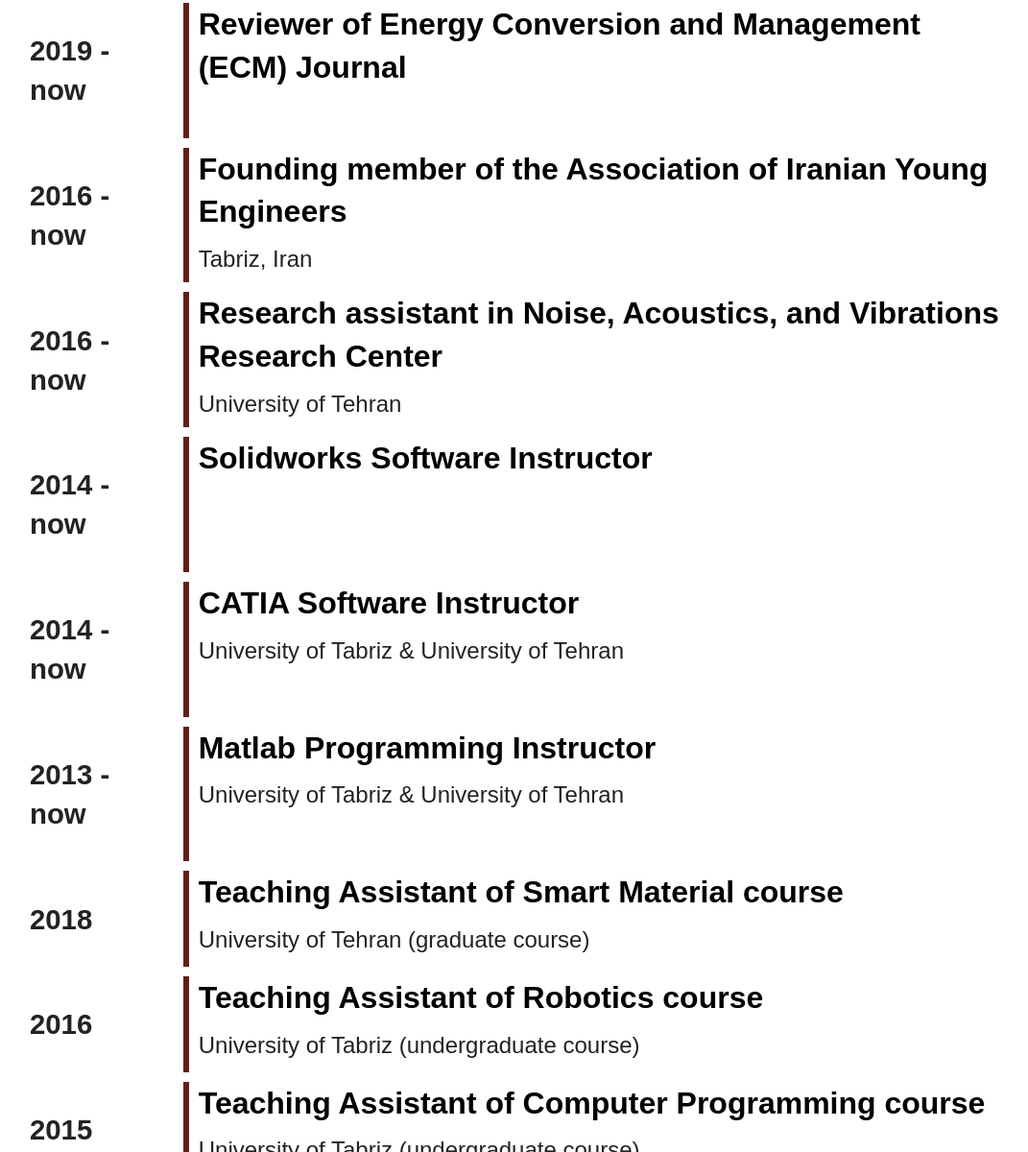
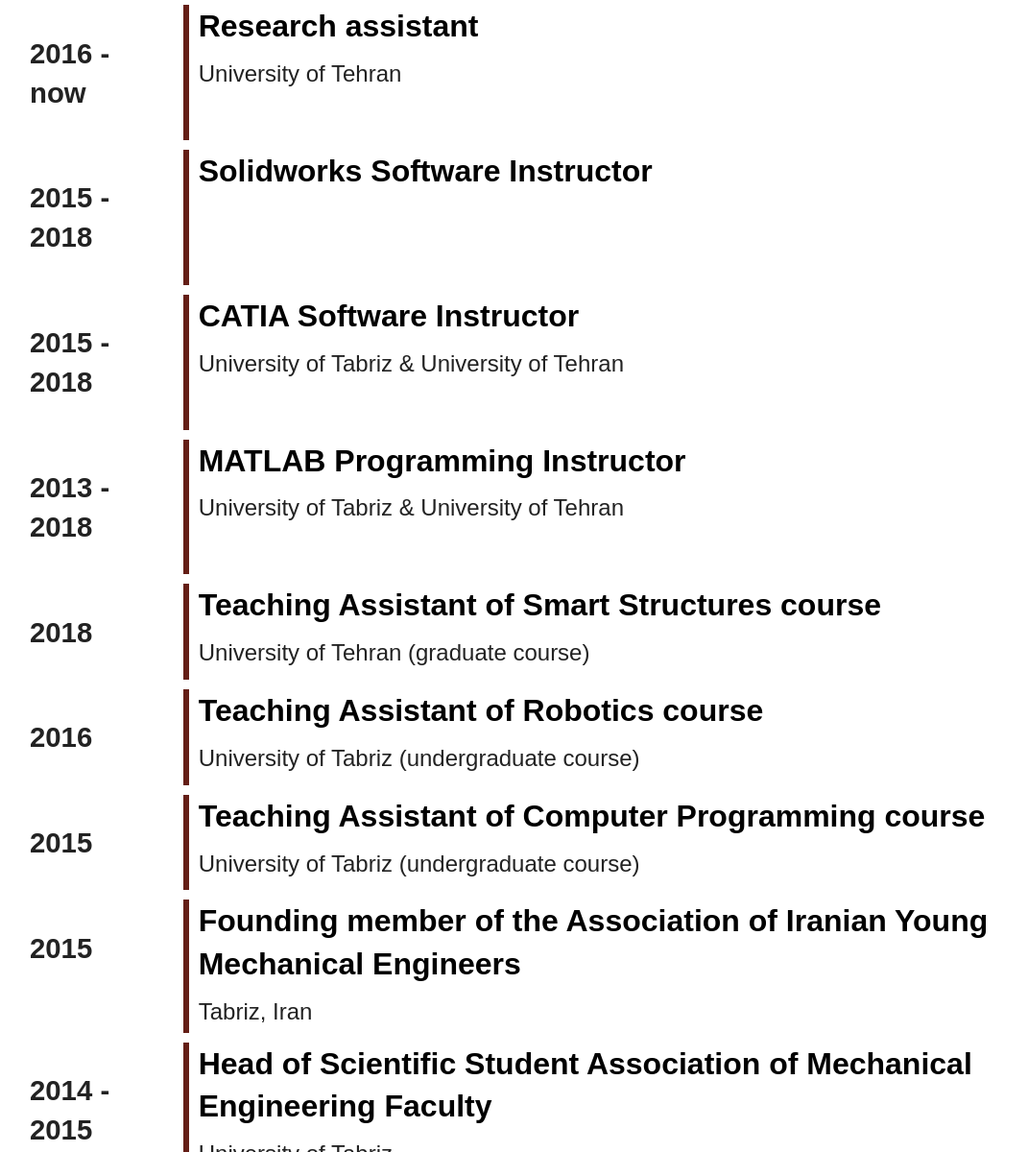
Before and after one commit to farshadnh/farshadnh.github.io, a plain HTML site: page index.html in a window 1280 px wide. Shown: the part 3167-4367 px from the top of the page at 96% size, without its empty margins (97-1168 px from the left). Drawn offline with nearby package versions, Linux system fonts and the light colour scheme.

Commit message:
Update index.html

```diff
--- a/index.html
+++ b/index.html
@@ -254,6 +254,7 @@
 				</div>
 			</div>
 			-->
+			<!--
 		<div class="div1">
 			<p class="p_date">2019</p>
 			<div class="vertical_line"></div>
@@ -263,11 +264,20 @@
 			</div>
 		</div>
 		  <div class="empty_div"></div>
+		-->
 		  <div class="div1">
             <p class="p_date">2018</p>
             <div class="vertical_line"></div>
             <div class="p_info">
-              <p class="edu_p1 work_p1">Hysteresis modeling for a Shape Memory alloy Actuator using Adaptive Neuro-Fuzzy Inference System</p>
+              <p class="edu_p1 work_p1">Identification, Design, and Implementation of Adaptive-NeuroFuzzy Inference System (ANFIS) on an SMA-Actuated Morphing-Wing Mechanism</p>
+              <p class="edu_p2 work_p2">Conference Paper</p>
+            </div>
+          </div>
+          <div class="div1">
+			<p class="p_date">2017</p>
+			<div class="vertical_line"></div>
+			<div class="p_info">
+				<p class="edu_p1 work_p1">Control of an SMA-actuated rotary actuator by fractional order PID controller</p>
 				<p class="edu_p2 work_p2">Conference Paper</p>
 			</div>
 		  </div>
@@ -276,7 +286,7 @@
             <p class="p_date">2017</p>
             <div class="vertical_line"></div>
             <div class="p_info">
-              <p class="edu_p1 work_p1">Fractional-Order PID Control of a Solar Furnace</p>
+              <p class="edu_p1 work_p1">FOPID Control of a Solar Furnace</p>
               <p class="edu_p2 work_p2">Conference Paper</p>
             </div>
           </div>
@@ -285,19 +295,11 @@
             <p class="p_date">2017</p>
             <div class="vertical_line"></div>
             <div class="p_info">
-              <p class="edu_p1 work_p1">Modeling and analysis of vibration of a beam subjected to a moving force using SEM method</p>
+              <p class="edu_p1 work_p1">Modeling and analysis of vibration analyzing of a beam subjected to a moving force using SEM method</p>
               <p class="edu_p2 work_p2">Conference Paper</p>
             </div>
           </div>
           <div class="empty_div"></div>
-          <div class="div1">
-          <p class="p_date">2017</p>
-          <div class="vertical_line"></div>
-          <div class="p_info">
-            <p class="edu_p1 work_p1">Control of an SMA-actuated rotary actuator by fractional order PID controller</p>
-            <p class="edu_p2 work_p2">Conference Paper</p>
-          </div>
-        </div>
           <div class="empty_div"></div>
         </div>
       </div>
@@ -315,68 +317,52 @@
               <p class="edu_p1 work_p1">Reviewer of Energy Conversion and Management (ECM) Journal</p>
             </div>
           </div>
-          <div class="empty_div"></div>
-
+          <div class="empty_div"></div>   <!-- ---------------------------------------------------------- -->
           <div class="div1">
             <p class="p_date">2016 - now</p>
             <div class="vertical_line"></div>
             <div class="p_info">
-              <p class="edu_p1 work_p1">Founding member of the Association of Iranian Young Engineers</p>
-              <p class="edu_p2 work_p2">Tabriz, Iran</p>
-            </div>
-          </div>
-          <div class="empty_div"></div>
-
-          <div class="div1">
-            <p class="p_date">2016 - now</p>
-            <div class="vertical_line"></div>
-            <div class="p_info">
-              <p class="edu_p1 work_p1">Research assistant in Noise, Acoustics, and Vibrations Research Center</p>
+              <p class="edu_p1 work_p1">Research assistant</p>
               <p class="edu_p2 work_p2">University of Tehran</p>
             </div>
           </div>
-          <div class="empty_div"></div>
-
+          <div class="empty_div"></div>   <!-- ---------------------------------------------------------- -->
           <div class="div1">
-            <p class="p_date">2014 - now</p>
+            <p class="p_date">2015 - 2018</p>
             <div class="vertical_line"></div>
             <div class="p_info">
               <p class="edu_p1 work_p1">Solidworks Software Instructor</p>
               <p class="edu_p2 work_p2"></p>
             </div>
           </div>
-          <div class="empty_div"></div>
-
+          <div class="empty_div"></div>   <!-- ---------------------------------------------------------- -->
           <div class="div1">
-            <p class="p_date">2014 - now</p>
+            <p class="p_date">2015 - 2018</p>
             <div class="vertical_line"></div>
             <div class="p_info">
               <p class="edu_p1 work_p1">CATIA Software Instructor</p>
               <p class="edu_p2 work_p2">University of Tabriz & University of Tehran</p>
             </div>
           </div>
-          <div class="empty_div"></div>
-
+          <div class="empty_div"></div>   <!-- ---------------------------------------------------------- -->
           <div class="div1">
-            <p class="p_date">2013 - now</p>
+            <p class="p_date">2013 - 2018</p>
             <div class="vertical_line"></div>
             <div class="p_info">
-              <p class="edu_p1 work_p1">Matlab Programming Instructor</p>
+              <p class="edu_p1 work_p1">MATLAB Programming Instructor</p>
               <p class="edu_p2 work_p2">University of Tabriz & University of Tehran</p>
             </div>
           </div>
-          <div class="empty_div"></div>
-
+          <div class="empty_div"></div>   <!-- ---------------------------------------------------------- -->
           <div class="div1">
             <p class="p_date">2018</p>
             <div class="vertical_line"></div>
             <div class="p_info">
-              <p class="edu_p1 work_p1">Teaching Assistant of Smart Material course</p>
+              <p class="edu_p1 work_p1">Teaching Assistant of Smart Structures course</p>
               <p class="edu_p2 work_p2">University of Tehran (graduate course)</p>
             </div>
           </div>
-          <div class="empty_div"></div>
-
+          <div class="empty_div"></div>   <!-- ---------------------------------------------------------- -->
 		  <div class="div1">
             <p class="p_date">2016</p>
             <div class="vertical_line"></div>
@@ -385,8 +371,7 @@
               <p class="edu_p2 work_p2">University of Tabriz (undergraduate course)</p>
             </div>
           </div>
-          <div class="empty_div"></div>
-
+          <div class="empty_div"></div>   <!-- ---------------------------------------------------------- -->
           <div class="div1">
             <p class="p_date">2015</p>
             <div class="vertical_line"></div>
@@ -395,10 +380,18 @@
               <p class="edu_p2 work_p2">University of Tabriz (undergraduate course)</p>
             </div>
           </div>
-          <div class="empty_div"></div>
-
+          <div class="empty_div"></div>   <!-- ---------------------------------------------------------- -->
 		  <div class="div1">
             <p class="p_date">2015</p>
+            <div class="vertical_line"></div>
+            <div class="p_info">
+              <p class="edu_p1 work_p1">Founding member of the Association of Iranian Young Mechanical Engineers</p>
+              <p class="edu_p2 work_p2">Tabriz, Iran</p>
+            </div>
+          </div>
+		  <div class="empty_div"></div>   <!-- ---------------------------------------------------------- -->
+          <div class="div1">
+            <p class="p_date">2014 - 2015</p>
             <div class="vertical_line"></div>
             <div class="p_info">
               <p class="edu_p1 work_p1">Head of Scientific Student Association of Mechanical Engineering Faculty</p>
```
Lines whose indentation alone changed are shown as unchanged.
